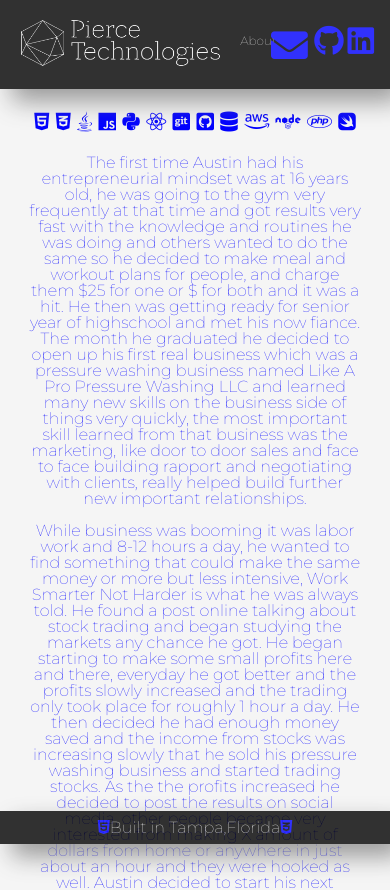
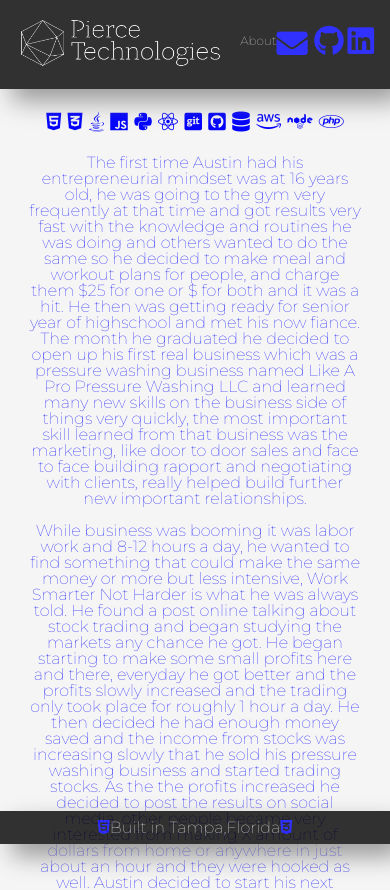
Before and after one commit to Austinentpierce/PortfolioWebsite, a React (Vite) app: page /AboutMe in a window 390 px wide. Shown: the top 890 px of the page. Built offline with nearby package versions, Linux system fonts and the light colour scheme; a web font is replaced by a local one.

Commit message:
adding multiple mobile views

```diff
--- a/src/Pages/AboutMe.tsx
+++ b/src/Pages/AboutMe.tsx
@@ -16,7 +16,6 @@ export function AboutMe() {
         <i className="language fab fa-aws"></i>
         <i className="language fab fa-node"></i>
         <i className="language fab fa-php"></i>
-        <i className="language fab fa-swift"></i>
       </h1>
 
       <p>
--- a/src/index.scss
+++ b/src/index.scss
@@ -137,7 +137,7 @@ section {
 }
 .envelope {
   color: blue;
-  font-size: 2.3rem;
+  font-size: 1.95rem;
 }
 .AboutHeader {
   text-align: center;
@@ -168,9 +168,9 @@ p {
     font-size: 0.85rem;
     margin-top: 0.75rem;
   }
-  div .Github {
+  li .Github {
     font-size: 0.95rem;
-    right: 10.25%;
+    right: 10.2%;
     margin-top: 0.65rem;
   }
   div .LinkedIn {
```
